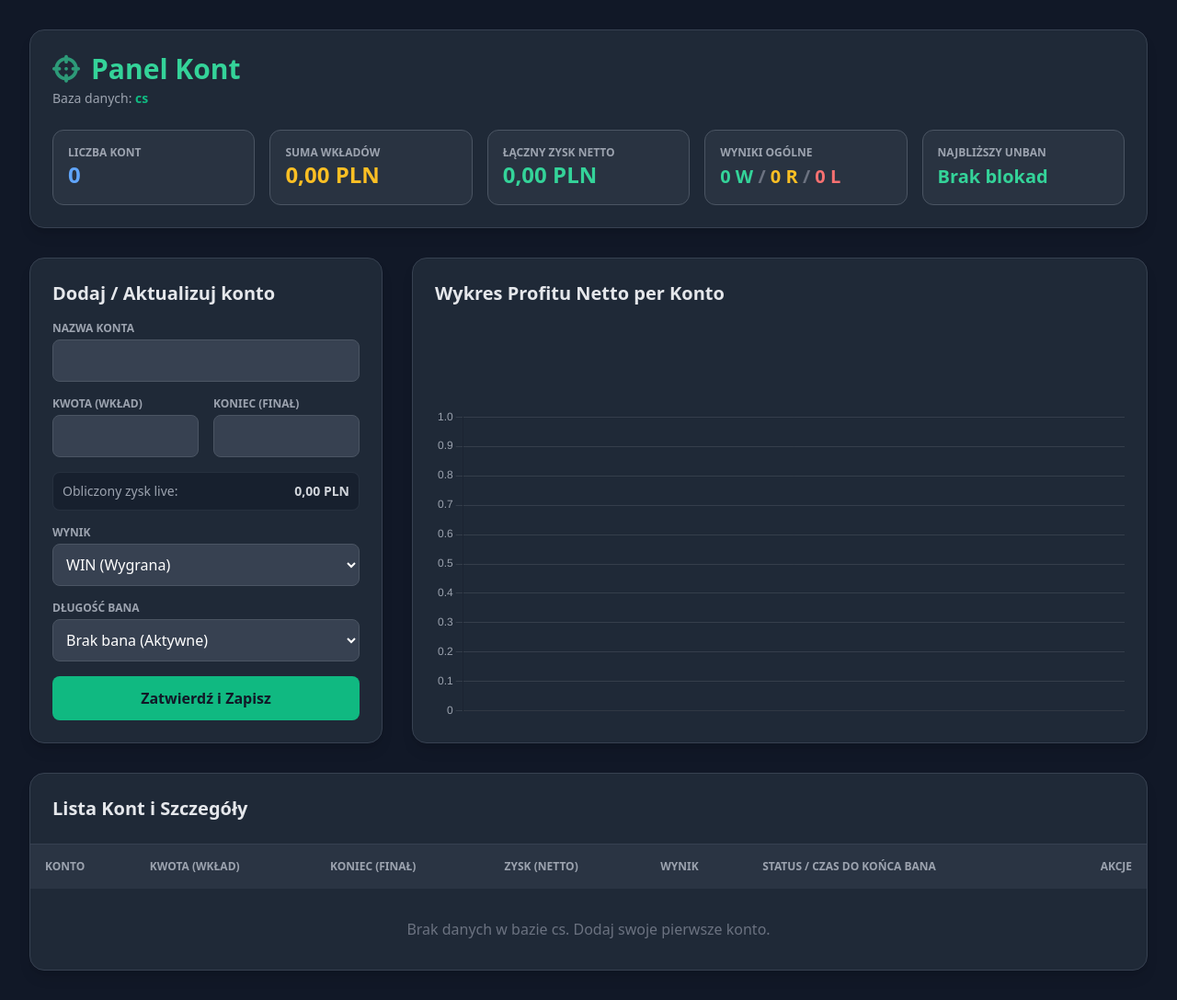
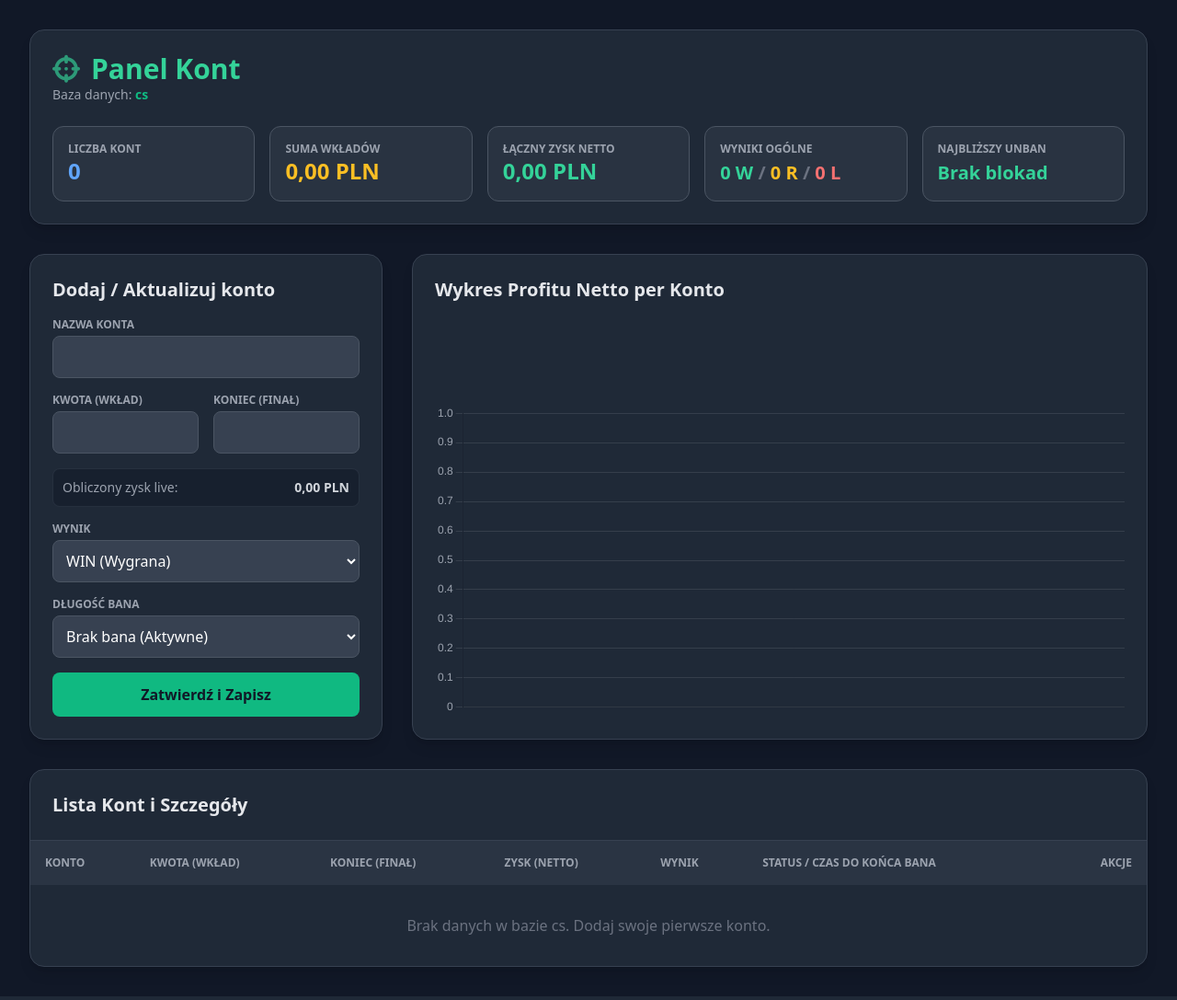
Before and after one commit to qexo4/cs-manager, a PHP site: page / in a window 1280 px wide. Shown: the whole page at 92% size. Run offline with PHP 8.4, Linux system fonts and the light colour scheme; data that the repository does not hold is empty; some libraries are stand-ins or nearby versions.

Commit message:
Update index.php

```diff
--- a/index.php
+++ b/index.php
@@ -65,7 +65,7 @@ $chartData = array_reverse($chartData);
                 <h1 class="text-3xl font-bold text-emerald-400 flex items-center">
                     <i class="fa-solid fa-crosshairs mr-3 text-emerald-400 animate-pulse"></i> Panel Kont
                 </h1>
-                <p class="text-gray-400 text-sm mt-1">Baza danych: <span class="text-emerald-500 font-semibold">cs</span></p>
+                <p class="text-gray-400 text-sm">Baza danych: <span class="text-emerald-500 font-semibold">cs</span></p>
             </div>
 
             <div class="grid grid-cols-2 md:grid-cols-3 lg:grid-cols-5 gap-4 pt-2">
```
